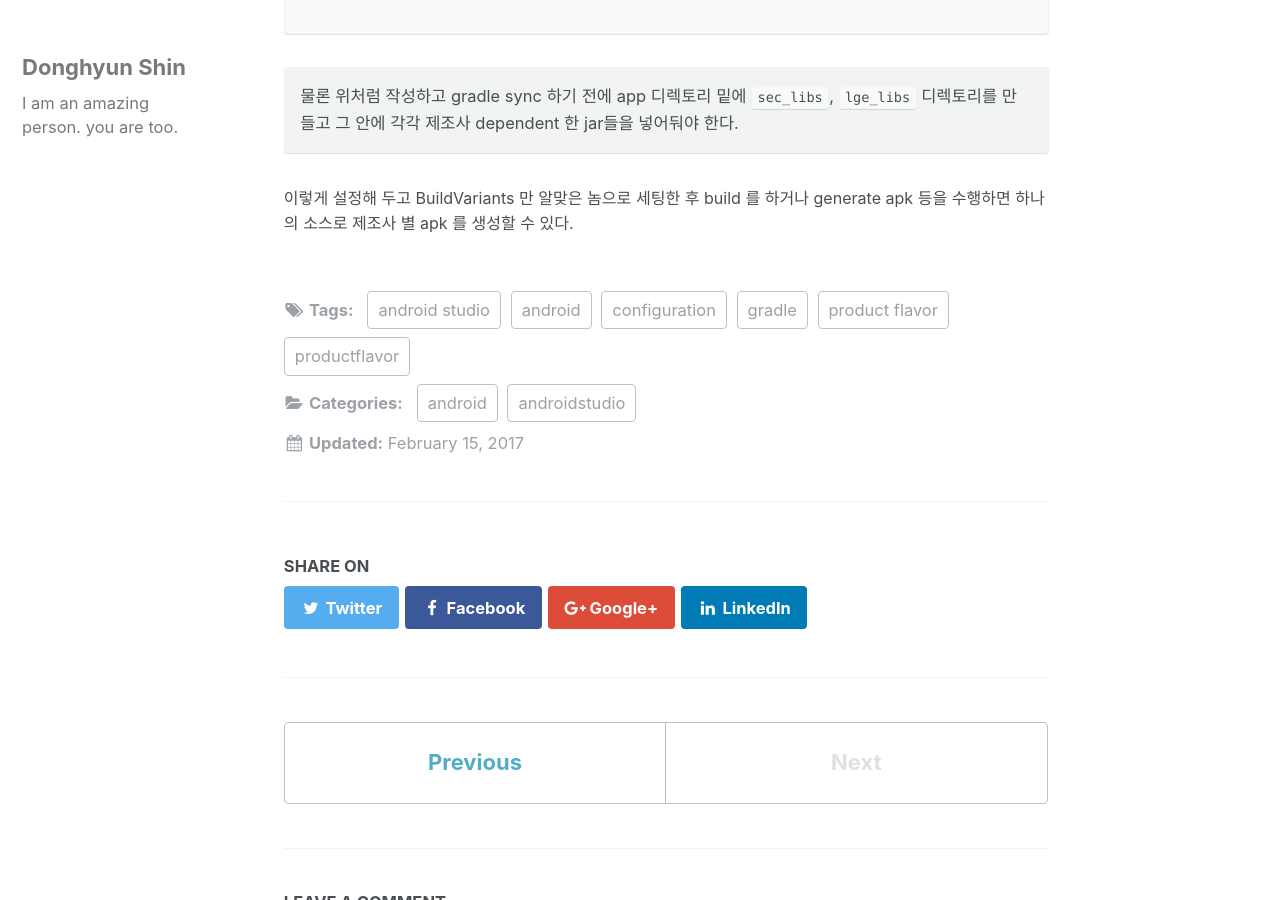
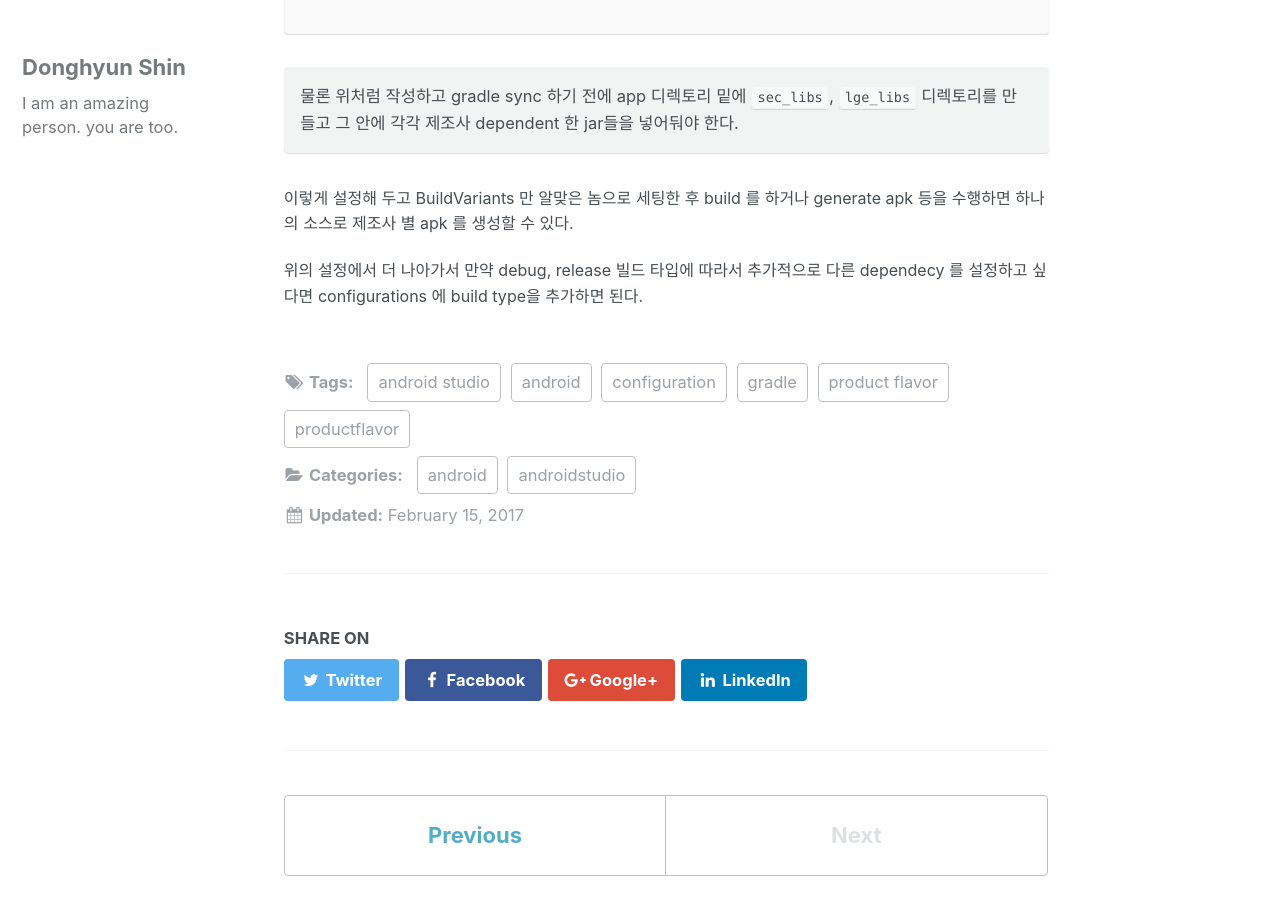
Before and after one commit to smashingpks/smashingpks.github.com, a Jekyll site: the page built from _posts/2017-02-15-ps-android-studio-gradle-configurations.markdown, in a window 1280 px wide and 900 px high, scrolled down 2549 px. Built offline with Jekyll 4.4.1, drawn with Linux system fonts in a browser that asks for light colours; comment, search, counter and statistics services are not loaded.

Commit message:
* modify post content

```diff
--- a/_posts/2017-02-15-ps-android-studio-gradle-configurations.markdown
+++ b/_posts/2017-02-15-ps-android-studio-gradle-configurations.markdown
@@ -94,3 +94,5 @@ dependencies {
   {: .notice--primary}
 
 이렇게 설정해 두고 BuildVariants 만 알맞은 놈으로 세팅한 후 build 를 하거나 generate apk 등을 수행하면 하나의 소스로 제조사 별 apk 를 생성할 수 있다.
+
+위의 설정에서 더 나아가서 만약 debug, release 빌드 타입에 따라서 추가적으로 다른 dependecy 를 설정하고 싶다면 configurations 에 build type을 추가하면 된다.
```
